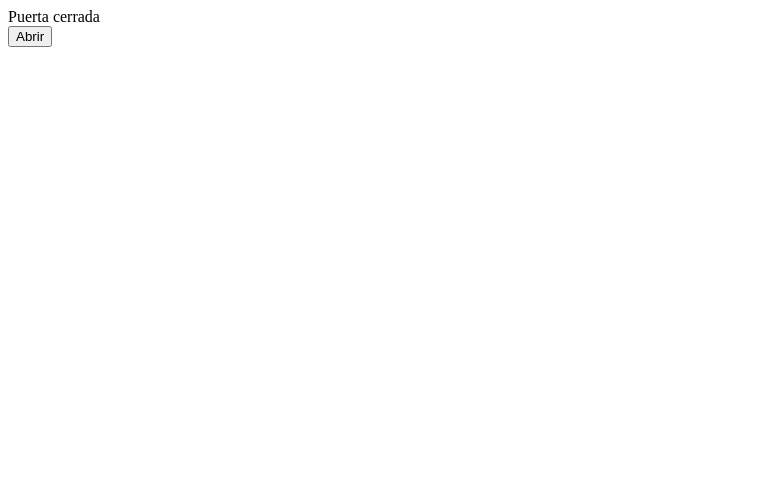
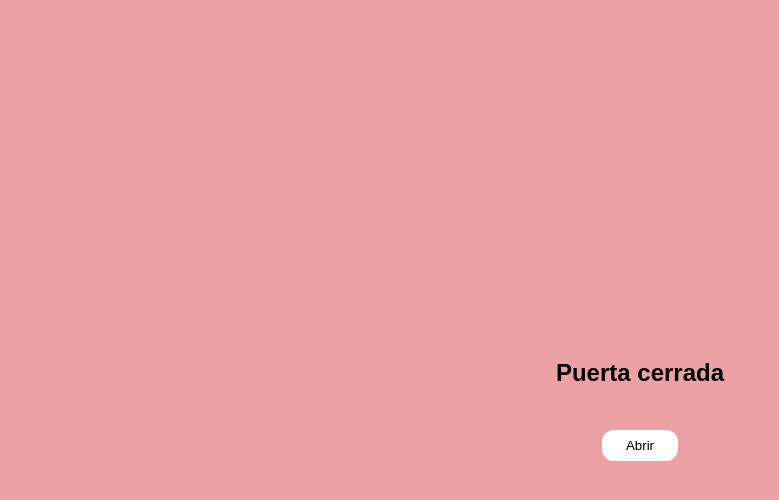
Before and after one commit to yeyodev1/introduccion-vue, a plain HTML site: page index.html in a window 1280 px wide. Shown: the whole page, without its empty margins (0-779 px from the left). Drawn offline with nearby package versions, Linux system fonts and the light colour scheme.

Commit message:
clase: estilos reactivos

```diff
--- a/index.html
+++ b/index.html
@@ -16,29 +16,71 @@
     <script>
         const vm = Vue.createApp({
             data: () => ({
+                text: "Puerta cerrada",
                 open: false,
-                text: "Puerta cerrada"
+
             }),
             watch: {
                 open(value) {
                     if (value) {
                         this.text = "Puerta abierta"
+
                     } else {
                         this.text = "Puerta cerrada"
+
                     }
                 }
             },
             computed: {
                 label() {
                     return this.open ? "Cerrar" : "Abrir"
+                },
+                styles() {
+                    return this.open ? ['open'] : ['closed']
                 }
             },
             template: `
-            <div> {{ text }} </div>
-            <button @click="open = !open"> {{ label }}</button>
+            <div class="container" :class="styles">
+                <h2> {{ text }} </h2>
+                <button @click="open = !open"> {{ label }}</button>
+            </div>
             `
         }).mount("#app");
     </script>
 </body>
 
 </html>
+<style>
+    html,
+    body {
+        height: 100vh;
+        margin: 0;
+        font-family: Arial, Helvetica, sans-serif;
+    }
+
+    #app,
+    .container {
+        display: flex;
+        justify-content: center;
+        align-items: center;
+        flex-direction: column;
+        width: 100%;
+        height: 100%;
+    }
+
+    button {
+        margin-top: 24px;
+        border: none;
+        background-color: white;
+        padding: 8px 24px;
+        border-radius: 12px;
+    }
+
+    .closed {
+        background-color: #eca1a6;
+    }
+
+    .open {
+        background-color: #b5e7a0;
+    }
+</style>
```
